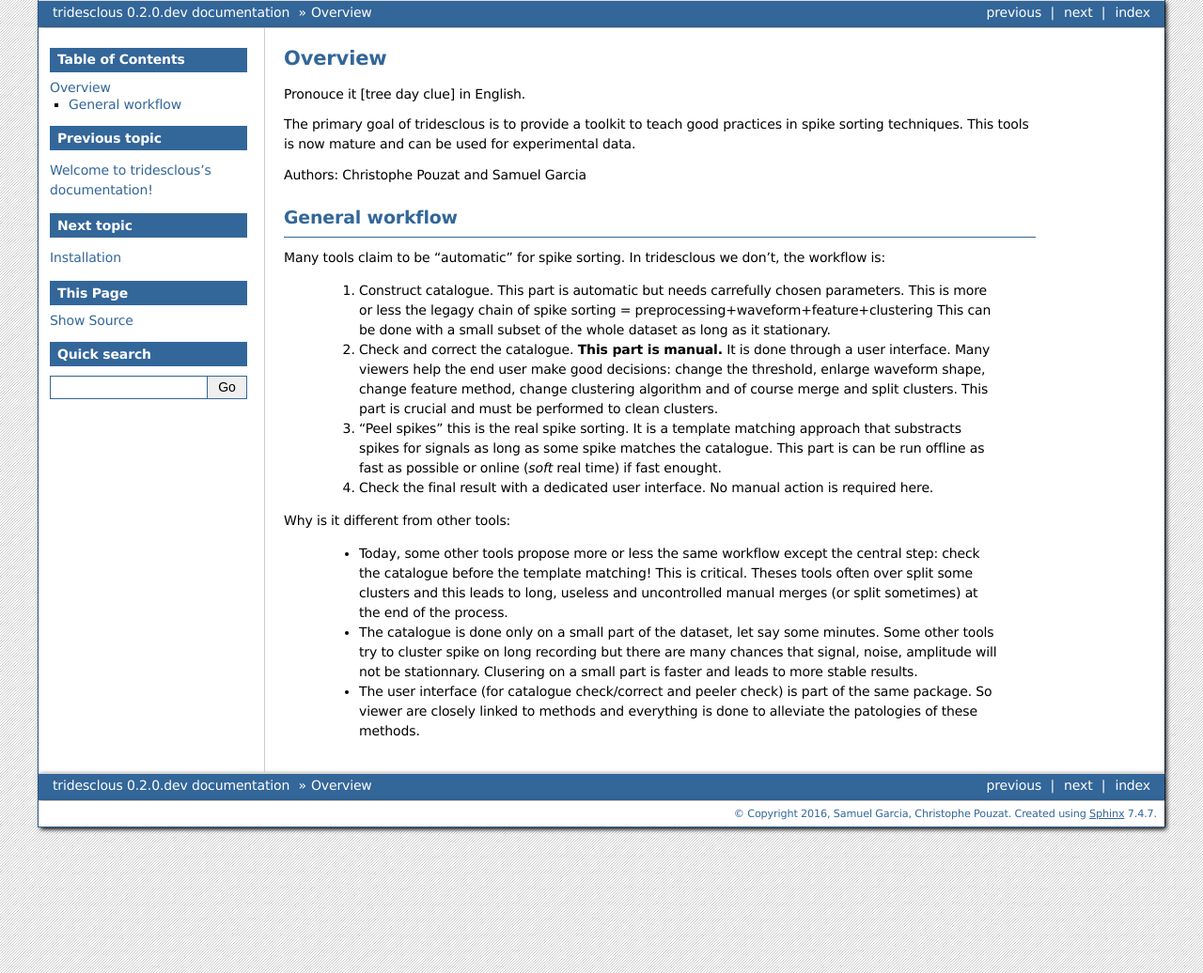
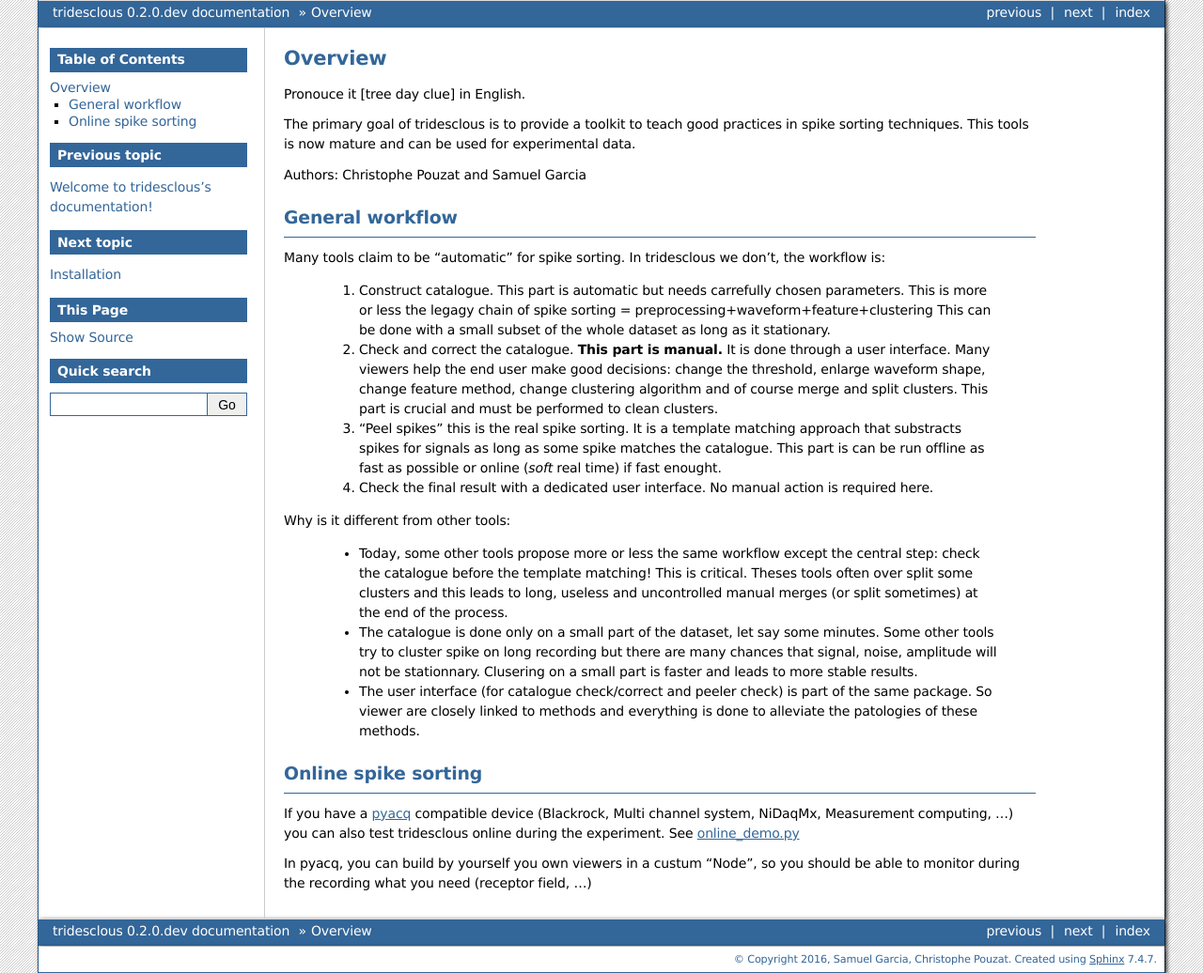
Before and after one commit to tridesclous/tridesclous, a Sphinx documentation site: the page built from doc/overview.rst, in a window 1280 px wide. Shown: the whole page at 94% size. Built offline with Sphinx 7.4.7, drawn with Linux system fonts in a browser that asks for light colours.

Commit message:
Link to online_demo.py

```diff
--- a/doc/overview.rst
+++ b/doc/overview.rst
@@ -41,6 +41,17 @@ Why is it different from other tools:
     So viewer are closely linked to methods and everything is done to alleviate the patologies of these methods.
 
 
+Online spike sorting
+---------------
+
+If you have a `pyacq <https://github.com/pyacq/pyacq>`_ compatible device (Blackrock, Multi channel system, NiDaqMx, Measurement computing, ...)
+you can also test tridesclous online during the experiment. See `online_demo.py <https://github.com/tridesclous/tridesclous/blob/master/example/online_demo.py>`_
+
+In pyacq, you can build by yourself you own viewers in a custum "Node", so you should be able to monitor during the recording what you need (receptor field, ...)
+
+
+
+
 ..
     Comparison with other tools
     -------------------------------
```
Also changed, not shown: README.md (+1 -1 lines).
